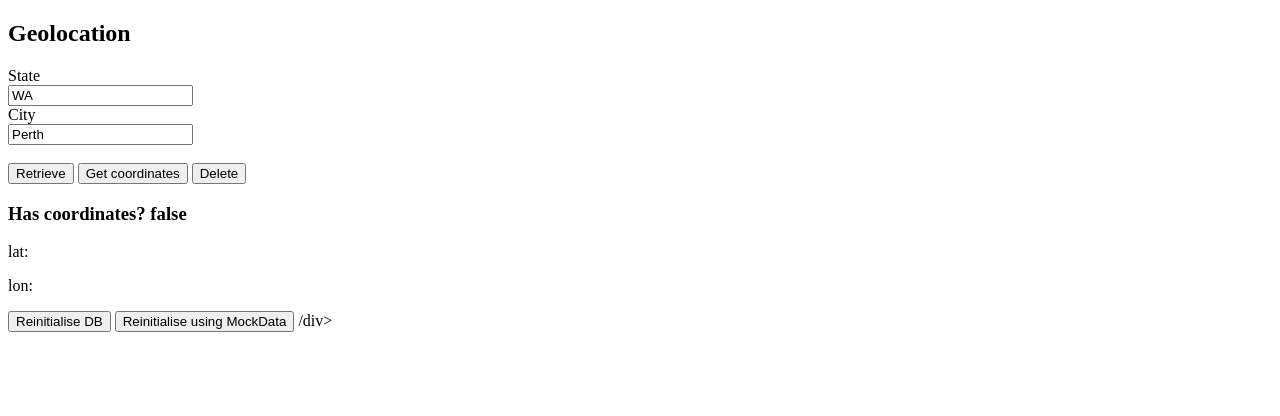
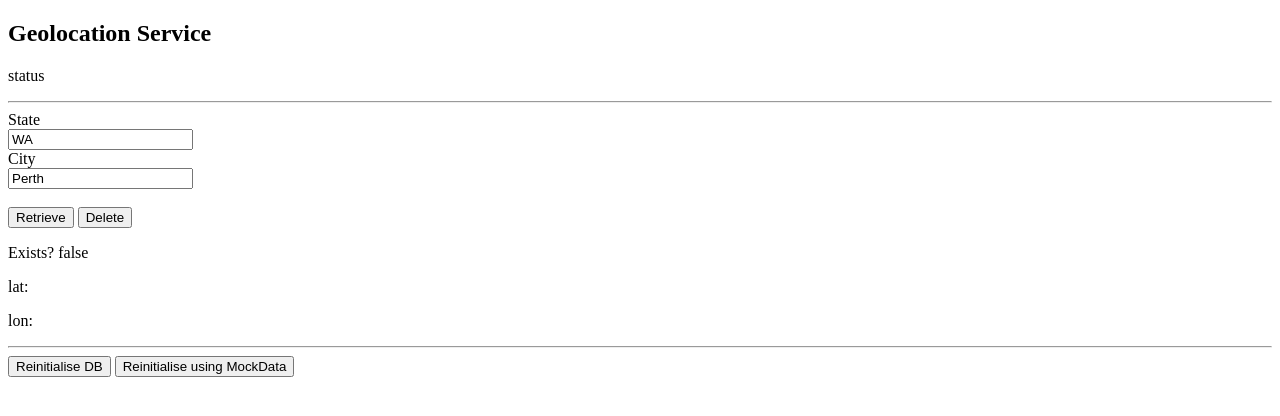
Before and after one commit to Euxiac/AustralianGeolocationAPI, a website: page index.html in a window 1280 px wide. Drawn offline with Linux system fonts and the light colour scheme.

Commit message:
adding interface

```diff
--- a/index.html
+++ b/index.html
@@ -9,7 +9,9 @@
   <body>
     <div id="root">
       <body>
-        <h2>Geolocation</h2>
+        <h2>Geolocation Service</h2>
+        <p>status</p>
+        <hr></hr>
 
         <form action="/action_page.php">
           <label for="state">State</label><br>
@@ -17,16 +19,17 @@
           <label for="city">City</label><br>
           <input type="text" id="city" name="city" value="Perth"><br><br>
           <input type="submit" value="Retrieve">
-          <input type="submit" value="Get coordinates">
           <input type="submit" value="Delete">
         </form>
 
-        <h3>Has coordinates? false</h3>
+        <p>Exists? false</p>
         <p>lat:</p>
         <p>lon:</p>
 
+        <hr></hr>
+
         <button type="button" onclick="alert('Hello World!')">Reinitialise DB</button>
         <button type="button" onclick="alert('Hello World!')">Reinitialise  using MockData</button>
-        </body>/div>
+        </body>
   </body>
 </html>
--- a/server.js
+++ b/server.js
@@ -1,5 +1,6 @@
 const express = require('express');
 const bodyParser = require("body-parser");
+const path = require('path');
 
 // Initialize the app
 const app = express();
@@ -24,7 +25,7 @@ app.use((req, res, next) => {
   try {
     //await sequelize.sync(); DATABASE SYNC
     app.get('/', (req, res) => {
-      res.send(`Server Running on http://localhost:${port}`)});
+      res.sendFile(path.join(__dirname,'index.html'))});
     app.listen(port, () => {
       console.log(`Server running on http://localhost:${port}`);
     });
```
